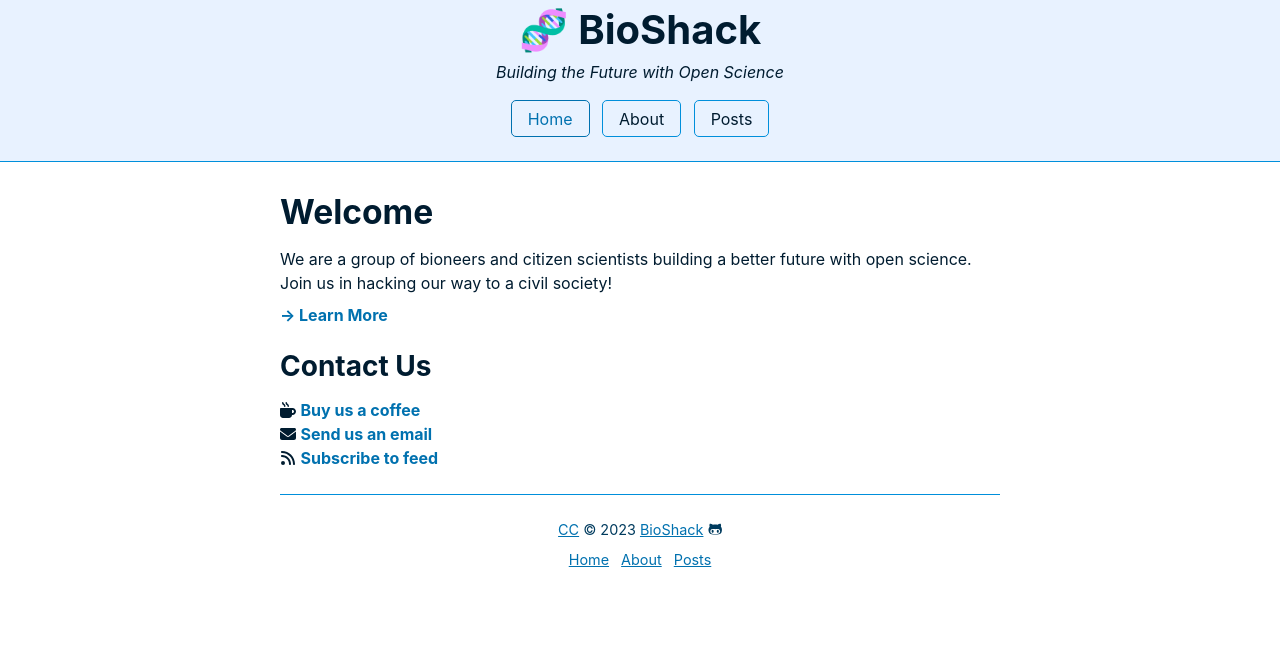
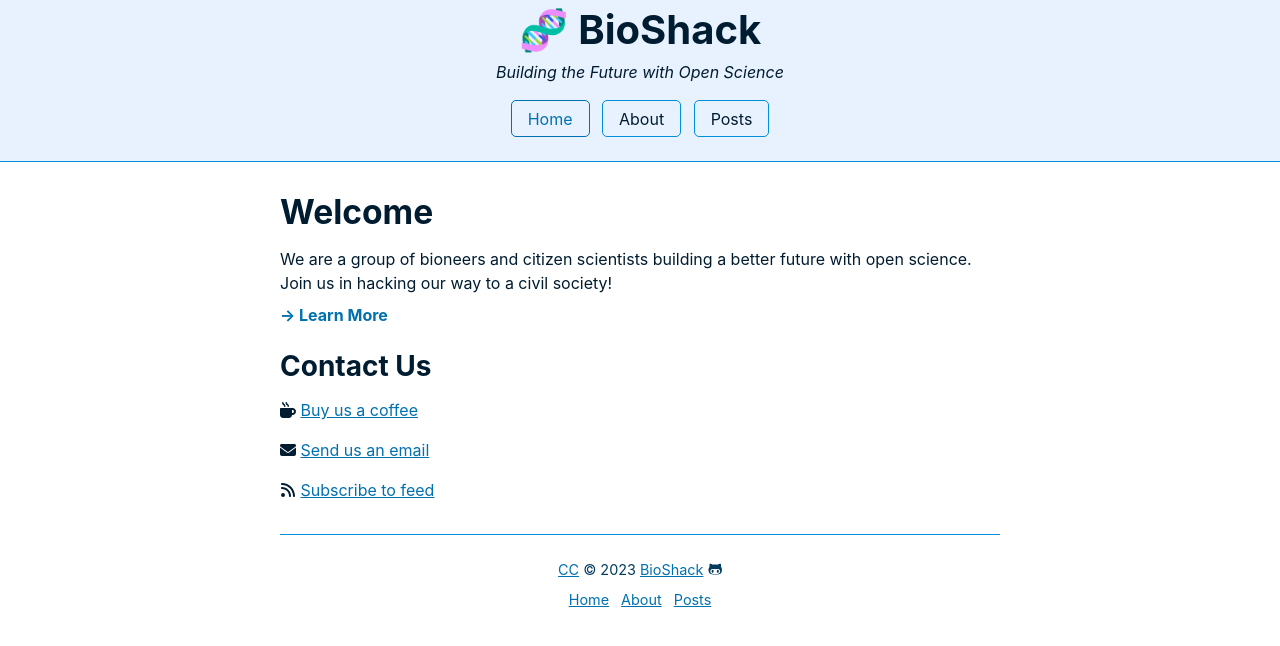
Before and after one commit to megdna/pond, a Jekyll site: the page built from pages/home.md, in a window 1280 px wide. Shown: the top 646 px of the page. Built offline with Jekyll 4.4.1, drawn with Linux system fonts in a browser that asks for light colours; comment, search, counter and statistics services are not loaded.

Commit message:
Update theme

```diff
--- a/_layouts/post.html
+++ b/_layouts/post.html
@@ -6,5 +6,5 @@ layout: default
 {% if page.show %}<img alt="{{ page.alt }}" src="{{ page.image | prepend: site.baseurl | prepend: site.url }}">{% endif %}
 {{ content }}
 {% if page.date %}<cite>Updated on {{page.date | date: "%B %d, %Y"}}</cite><hr>{% endif %}
-{% if page.previous.url %}<a href="{{ page.previous.url | prepend: site.baseurl | prepend: site.url }}">&laquo; {{ page.previous.title }}</a>{% endif %}
-{% if page.next.url %}<a class="next" href="{{ page.next.url | prepend: site.baseurl | prepend: site.url }}">{{ page.next.title }} &raquo;</a>{% endif %}
+{% if page.previous.url %}&laquo; <a href="{{ page.previous.url | prepend: site.baseurl | prepend: site.url }}">{{ page.previous.title }}</a>{% endif %}
+{% if page.next.url %}<a class="next" href="{{ page.next.url | prepend: site.baseurl | prepend: site.url }}">{{ page.next.title }}</a> &raquo;{% endif %}
--- a/pages/home.md
+++ b/pages/home.md
@@ -5,19 +5,19 @@ title: Welcome
 ---
 We are a group of bioneers and citizen scientists building a better future with open science. Join us in hacking our way to a civil society!
 
-<nav><a href="{{ site.baseurl }}/about">→ Learn More</a></nav>
+<nav><a href="{{ site.baseurl }}/about">Learn More</a></nav>
 
 ### Contact Us
 
-<nav>
+<p>
 <svg class="icon" viewBox="0 0 512 512"><path d="M88 0C74.7 0 64 10.7 64 24c0 38.9 23.4 59.4 39.1 73.1l1.1 1C120.5 112.3 128 119.9 128 136c0 13.3 10.7 24 24 24s24-10.7 24-24c0-38.9-23.4-59.4-39.1-73.1l-1.1-1C119.5 47.7 112 40.1 112 24c0-13.3-10.7-24-24-24zM32 192c-17.7 0-32 14.3-32 32V416c0 53 43 96 96 96H288c53 0 96-43 96-96h16c61.9 0 112-50.1 112-112s-50.1-112-112-112H352 32zm352 64h16c26.5 0 48 21.5 48 48s-21.5 48-48 48H384V256zM224 24c0-13.3-10.7-24-24-24s-24 10.7-24 24c0 38.9 23.4 59.4 39.1 73.1l1.1 1C232.5 112.3 240 119.9 240 136c0 13.3 10.7 24 24 24s24-10.7 24-24c0-38.9-23.4-59.4-39.1-73.1l-1.1-1C231.5 47.7 224 40.1 224 24z"/></svg>
 <a href="https://ko-fi.com/bioshack" target="_blank">Buy us a coffee</a>
-</nav>
-<nav>
+</p>
+<p>
 <svg class="icon" viewBox="0 0 512 512"><path d="M48 64C21.5 64 0 85.5 0 112c0 15.1 7.1 29.3 19.2 38.4L236.8 313.6c11.4 8.5 27 8.5 38.4 0L492.8 150.4c12.1-9.1 19.2-23.3 19.2-38.4c0-26.5-21.5-48-48-48H48zM0 176V384c0 35.3 28.7 64 64 64H448c35.3 0 64-28.7 64-64V176L294.4 339.2c-22.8 17.1-54 17.1-76.8 0L0 176z"/></svg>
 <a href="mailto:bio@d8a.org" target="_blank">Send us an email</a>
-</nav>
-<nav>
+</p>
+<p>
 <svg class="icon" viewBox="0 0 448 512"><path d="M0 64C0 46.3 14.3 32 32 32c229.8 0 416 186.2 416 416c0 17.7-14.3 32-32 32s-32-14.3-32-32C384 253.6 226.4 96 32 96C14.3 96 0 81.7 0 64zM0 416a64 64 0 1 1 128 0A64 64 0 1 1 0 416zM32 160c159.1 0 288 128.9 288 288c0 17.7-14.3 32-32 32s-32-14.3-32-32c0-123.7-100.3-224-224-224c-17.7 0-32-14.3-32-32s14.3-32 32-32z"/></svg>
 <a href="{{ site.baseurl }}/feed" target="_blank">Subscribe to feed</a>
-</nav>
+</p>
--- a/style.css
+++ b/style.css
@@ -106,6 +106,9 @@ main > nav a {
   font-weight: bold;
   text-decoration: none;
 }
+main > nav a:before {
+  content: " → ";
+}
 
 body > footer {
   border-top: 1px solid var(--border);
@@ -179,9 +182,6 @@ blockquote {
 cite, dd {
   color: var(--meta);
   font-size: 0.9rem;
-}
-dd:before {
-  content: " → ";
 }
 
 code, mark {
```
Also changed, not shown: pages/style.md (+8 -8 lines).
